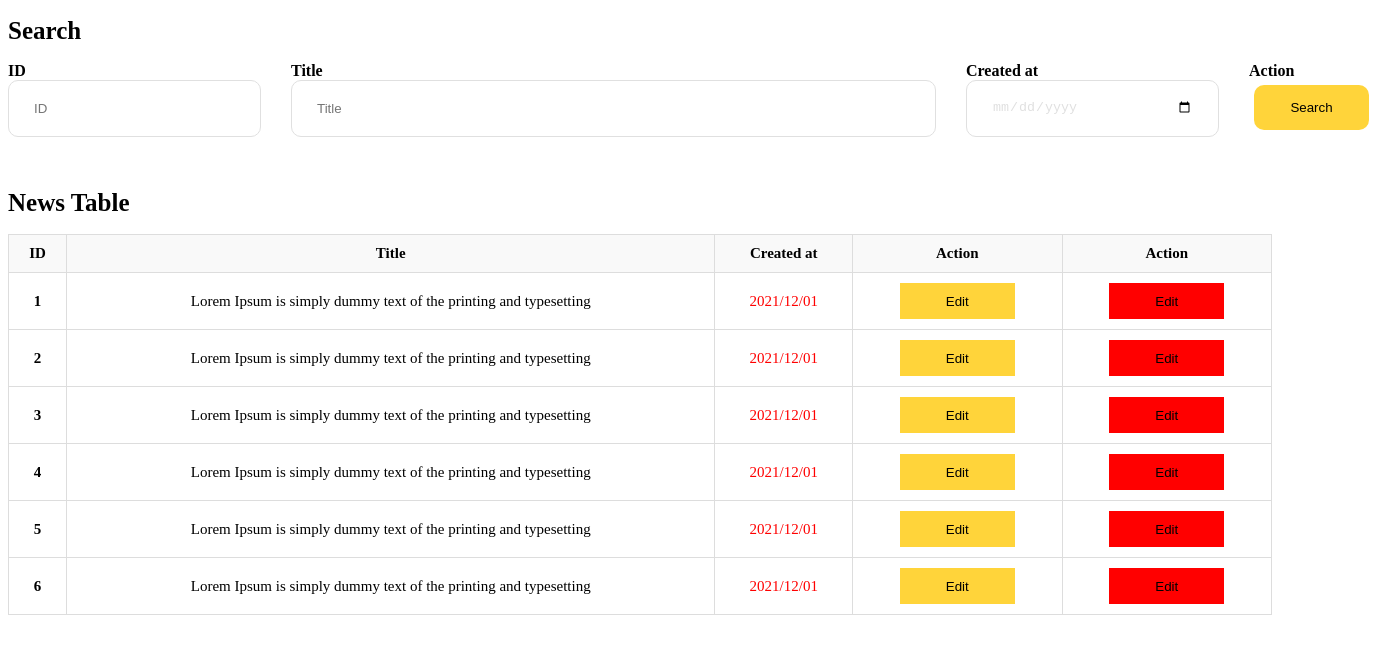
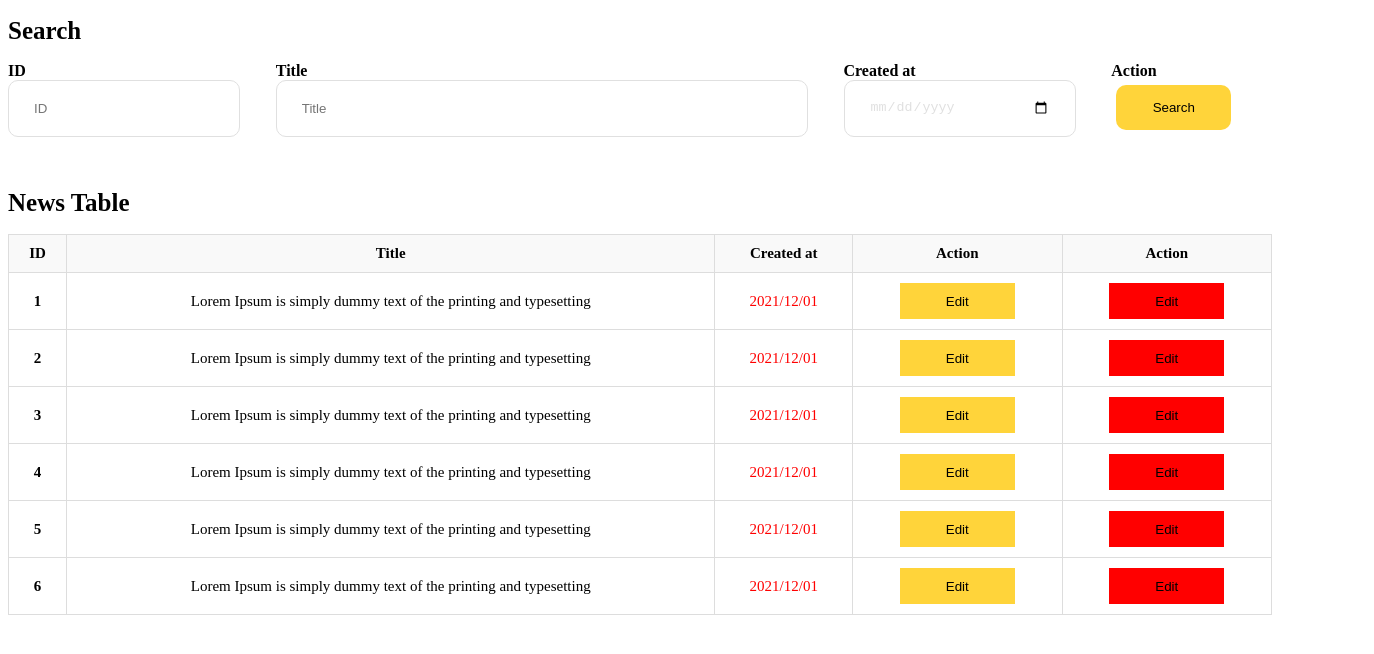
Before and after one commit to datoz1708/CSS-table-HW2, a plain HTML site: page index.html in a window 1280 px wide. Shown: the whole page, 1374 px wide, since content can reach past the window. Drawn offline with Linux system fonts and the light colour scheme.

Commit message:
Update style.css

```diff
--- a/style.css
+++ b/style.css
@@ -3,7 +3,6 @@
     display: flex;
     font-weight: 700;
     justify-content:space-between;
-    max-width: 100%;
 }
 
 input {
@@ -15,15 +14,15 @@ input {
 }
 
 input[type=number] {
-    width: 201px;
+    width: 180px;
 }
 
 input[type=text] {
-    width: 593px;
+    width: 480px;
 }
 
 input[type=date] {
-    width: 201px;
+    width: 180px;
 }
 
 .search-button {
@@ -35,7 +34,6 @@ input[type=date] {
     border-radius: 10px;
     border: none;
 }
-
 
 .news-table {
     width:100%;
```
